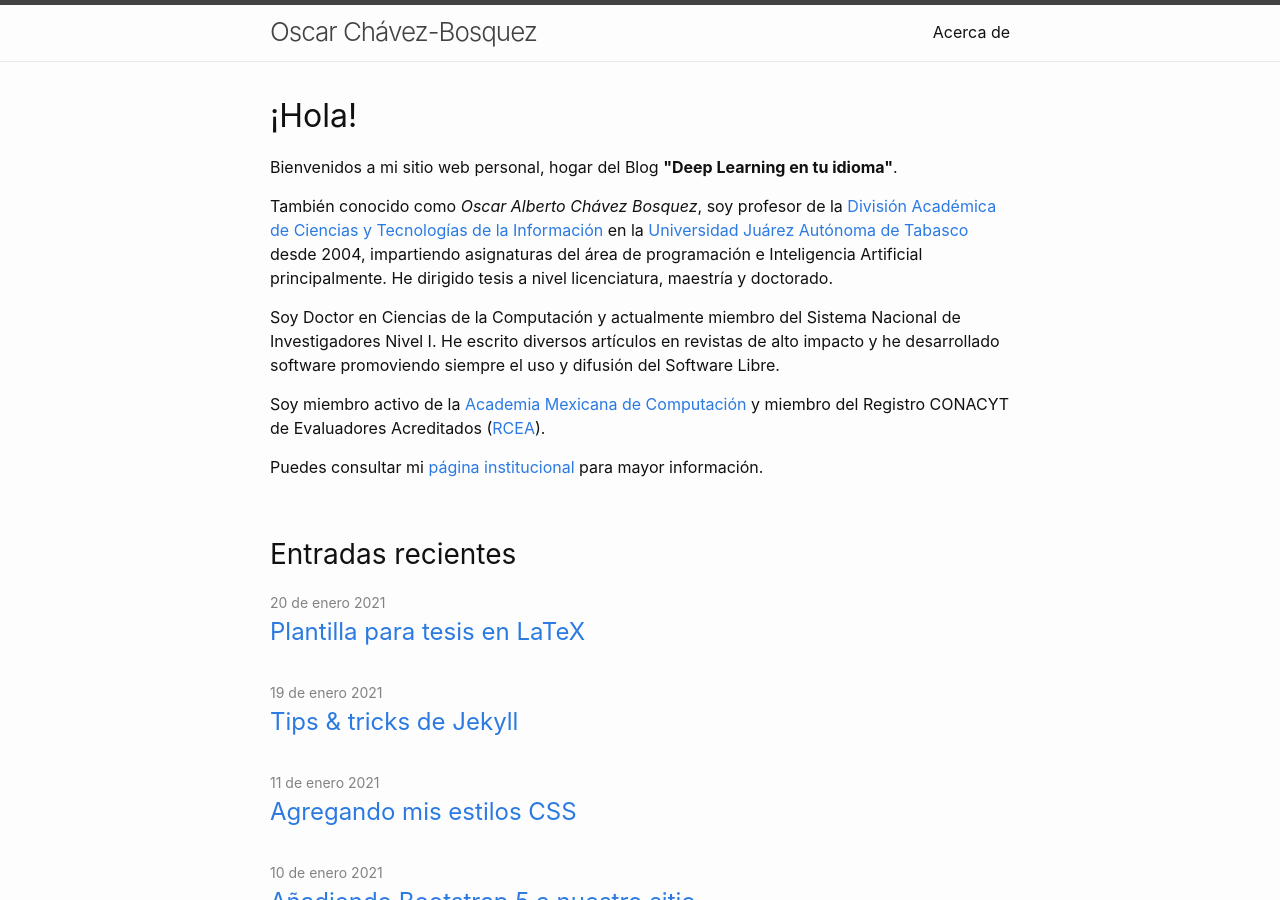
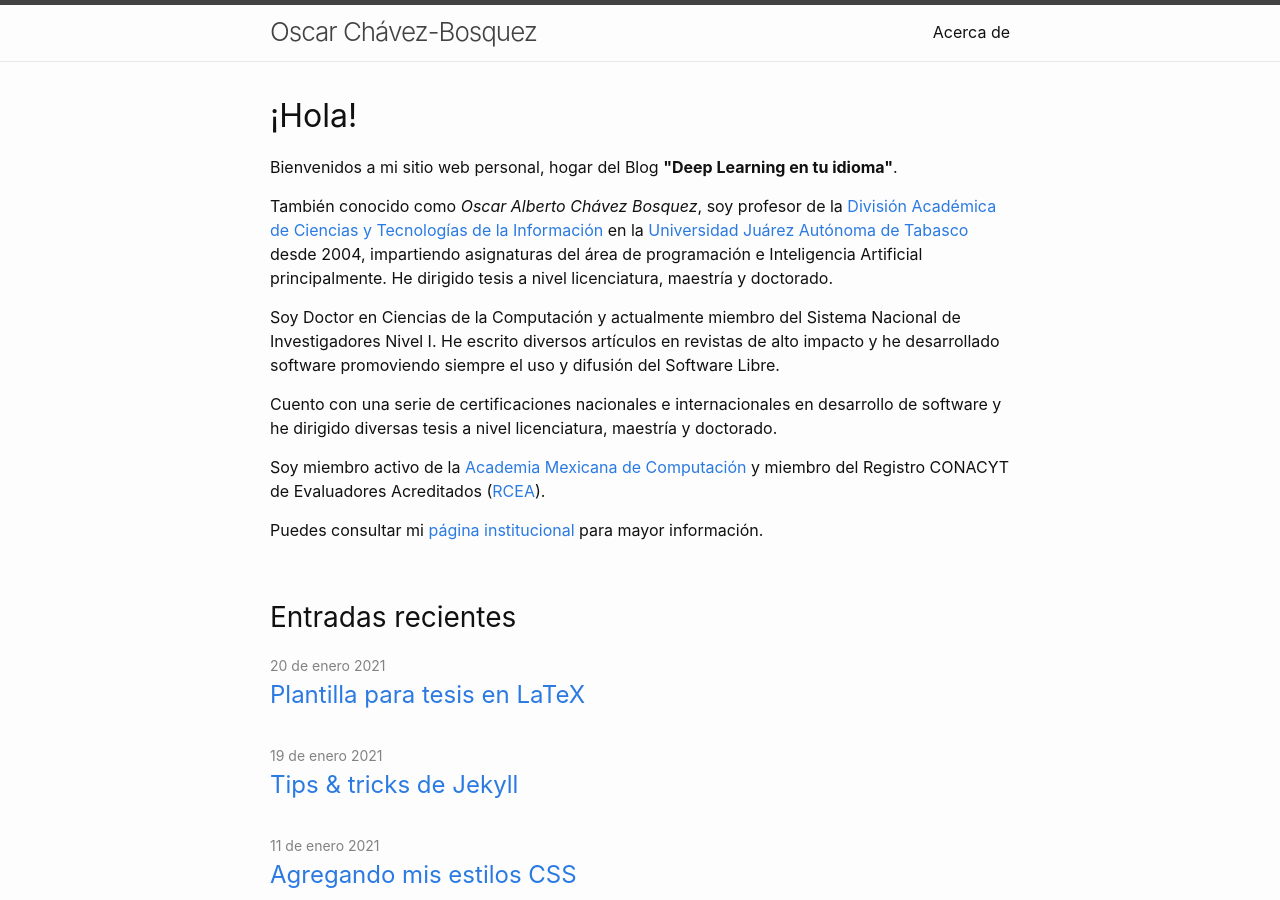
Before and after one commit to chavezbosquez/chavezbosquez.github.io, a Jekyll site: the page built from index.markdown, in a window 1280 px wide and 900 px high. Built offline with Jekyll 4.4.1, drawn with Linux system fonts in a browser that asks for light colours.

Commit message:
Página principal

```diff
--- a/index.markdown
+++ b/index.markdown
@@ -11,6 +11,8 @@ También conocido como *Oscar Alberto Chávez Bosquez*, soy profesor de la [Divi
 
 Soy Doctor en Ciencias de la Computación y actualmente miembro del Sistema Nacional de Investigadores Nivel I. He escrito diversos artículos en revistas de alto impacto y he desarrollado software promoviendo siempre el uso y difusión del Software Libre.
 
+Cuento con una serie de certificaciones nacionales e internacionales en desarrollo de software y he dirigido diversas tesis a nivel licenciatura, maestría y doctorado.
+
 Soy miembro activo de la [Academia Mexicana de Computación](http://amexcomp.mx) y miembro del Registro CONACYT de Evaluadores Acreditados ([RCEA](http://2006-2012.conacyt.gob.mx/CooperacionInetrnacional/Evaluacion_y_Cooperacion_Internacional/SINECyT/Paginas/Registro-CONACYT-de-Evaluadores-Acreditados-(RCEA).aspx)).
 
 Puedes consultar mi [página institucional](https://perfil.ujat.mx/oscar.chavez) para mayor información.
```
